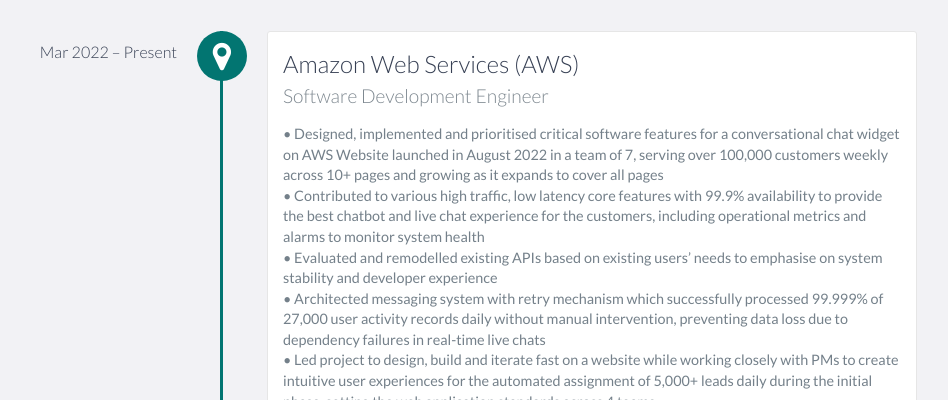
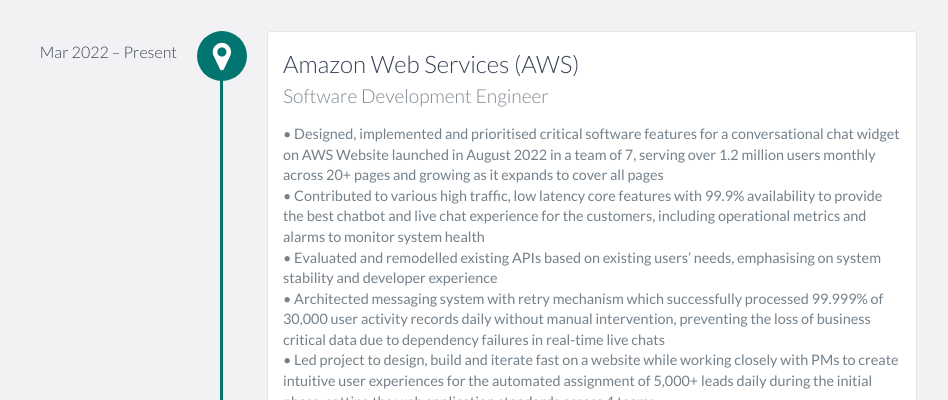
Before and after one commit to ngjunxiang/ngjunxiang.github.io, a website: page index.html in a window 1280 px wide. Shown: the part 1360-1760 px from the top of the page, without its empty margins (223-1171 px from the left). Drawn offline with nearby package versions, Linux system fonts and the light colour scheme; a script that the page names is missing.

Commit message:
Update resume and experience section

```diff
--- a/index.html
+++ b/index.html
@@ -131,7 +131,7 @@
                 <h4>Software Development Engineer</h4>
                 <p>
                     • Designed, implemented and prioritised critical software features for a conversational chat widget on AWS
-                    Website launched in August 2022 in a team of 7, serving over 100,000 customers weekly across 10+ pages and
+                    Website launched in August 2022 in a team of 7, serving over 1.2 million users monthly across 20+ pages and
                     growing as it expands to cover all pages
                 </p>
                 <p>
@@ -140,13 +140,13 @@
                     monitor system health
                 </p>
                 <p>
-                    • Evaluated and remodelled existing APIs based on existing users’ needs to emphasise on system stability
+                    • Evaluated and remodelled existing APIs based on existing users’ needs, emphasising on system stability
                     and developer experience
                 </p>
                 <p>
-                    • Architected messaging system with retry mechanism which successfully processed 99.999% of 27,000 user
-                    activity records daily without manual intervention, preventing data loss due to dependency failures in
-                    real-time live chats
+                    • Architected messaging system with retry mechanism which successfully processed 99.999% of 30,000 user
+                    activity records daily without manual intervention, preventing the loss of business critical data due to
+                    dependency failures in real-time live chats
                 </p>
                 <p>
                     • Led project to design, build and iterate fast on a website while working closely with PMs to create
```
Also changed, not shown: 1 other file.
